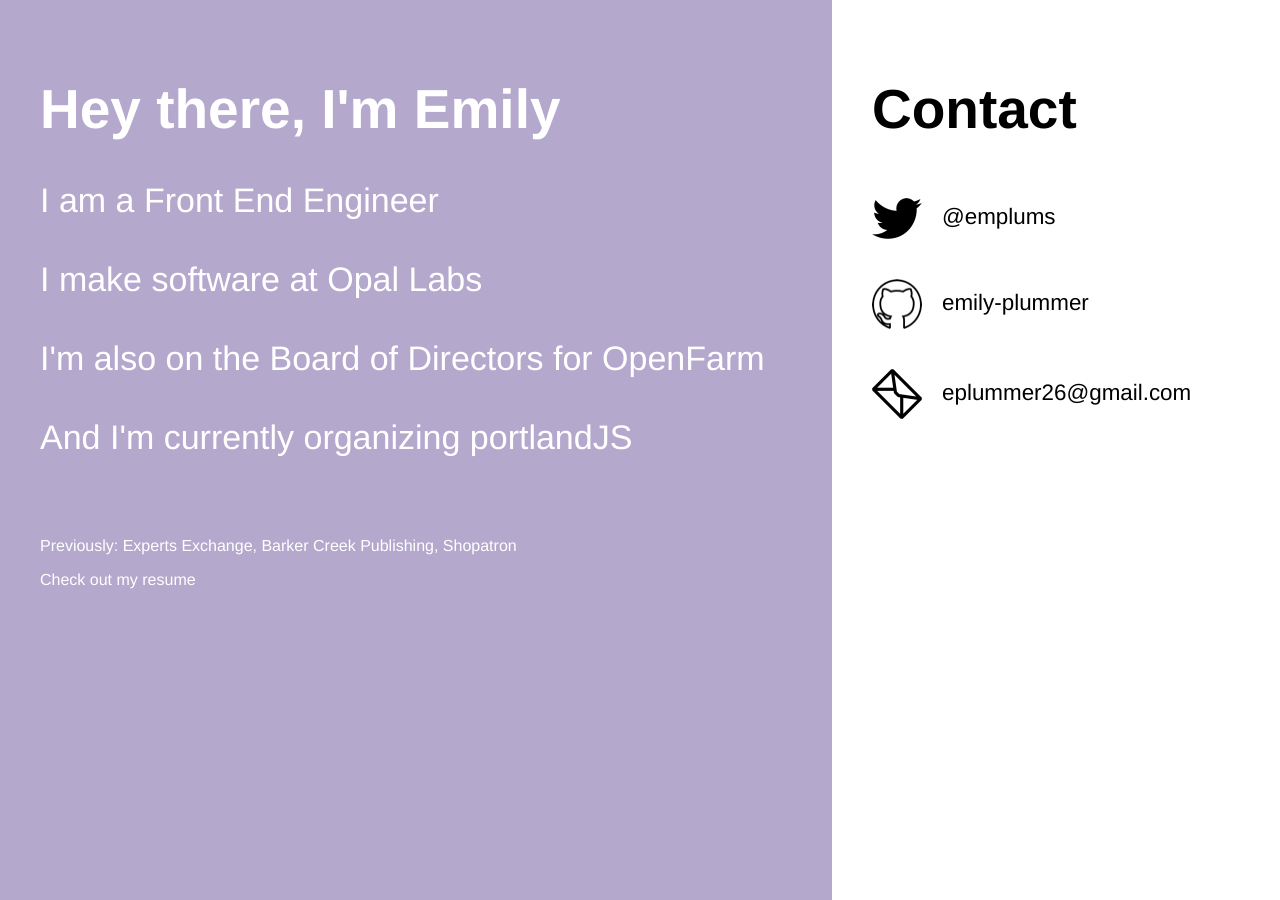
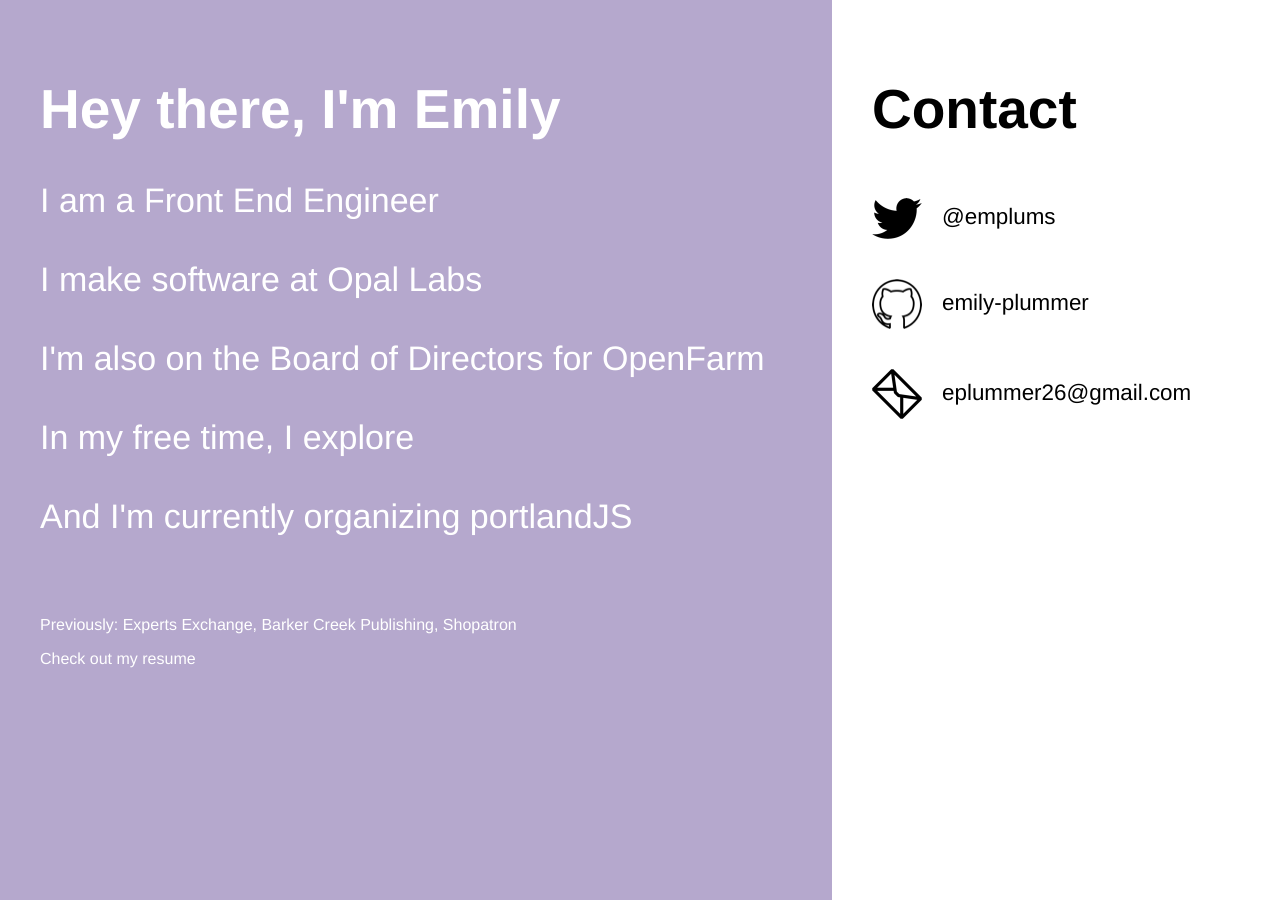
Before and after one commit to emplums/emily-plummer.github.io, a Jekyll site: the page index.html, which Jekyll copies as it is, in a window 1280 px wide. Built offline with Jekyll 4.4.1, drawn with Linux system fonts in a browser that asks for light colours.

Commit message:
add flickr

```diff
--- a/index.html
+++ b/index.html
@@ -14,6 +14,7 @@
       <p class="statement">I am a Front End Engineer</p>
       <p class="statement">I make software at <a href="http://www.workwithopal.com">Opal Labs</a></p>
       <p class="statement">I'm also on the Board of Directors for <a href="http://www.openfarm.cc">OpenFarm</a></p>
+      <p class="statement">In my free time, I <a href="https://www.flickr.com/photos/135574082@N07/albums">explore</a></p>
       <p class="statement">And I'm currently organizing <a href="https://github.com/emily-plummer/portland_js">portlandJS</a></p>
       <div class="minor">
         <p>Previously: Experts Exchange, Barker Creek Publishing, Shopatron</p>
```
